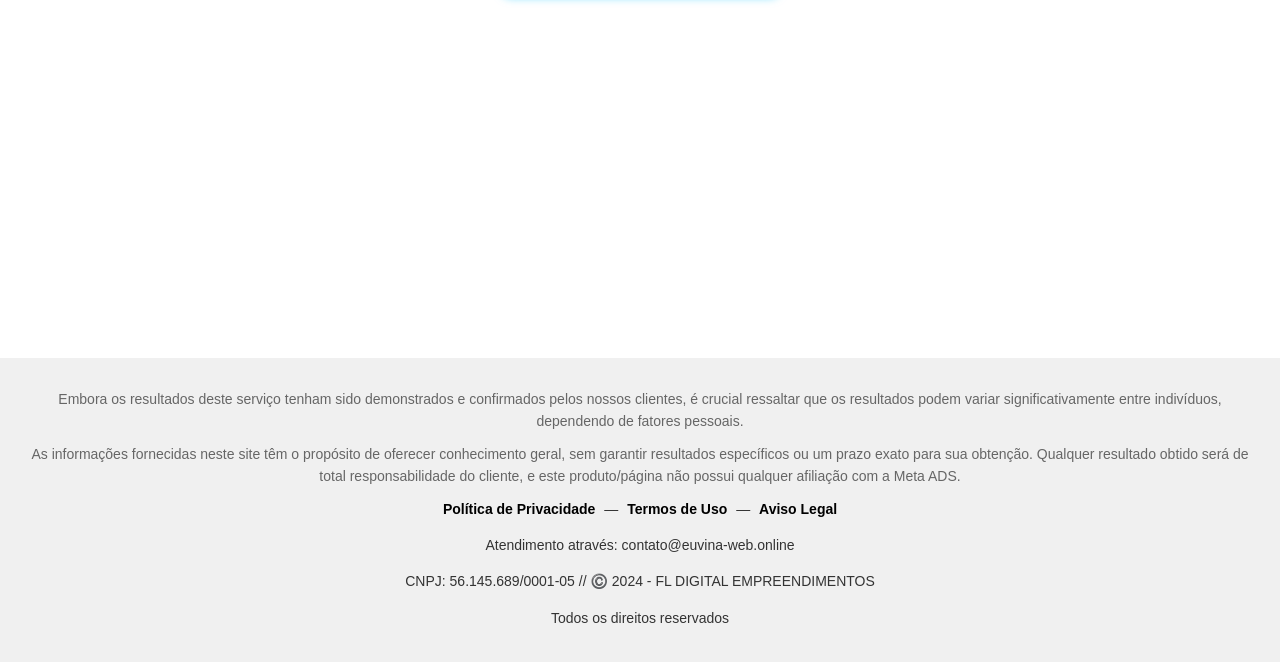
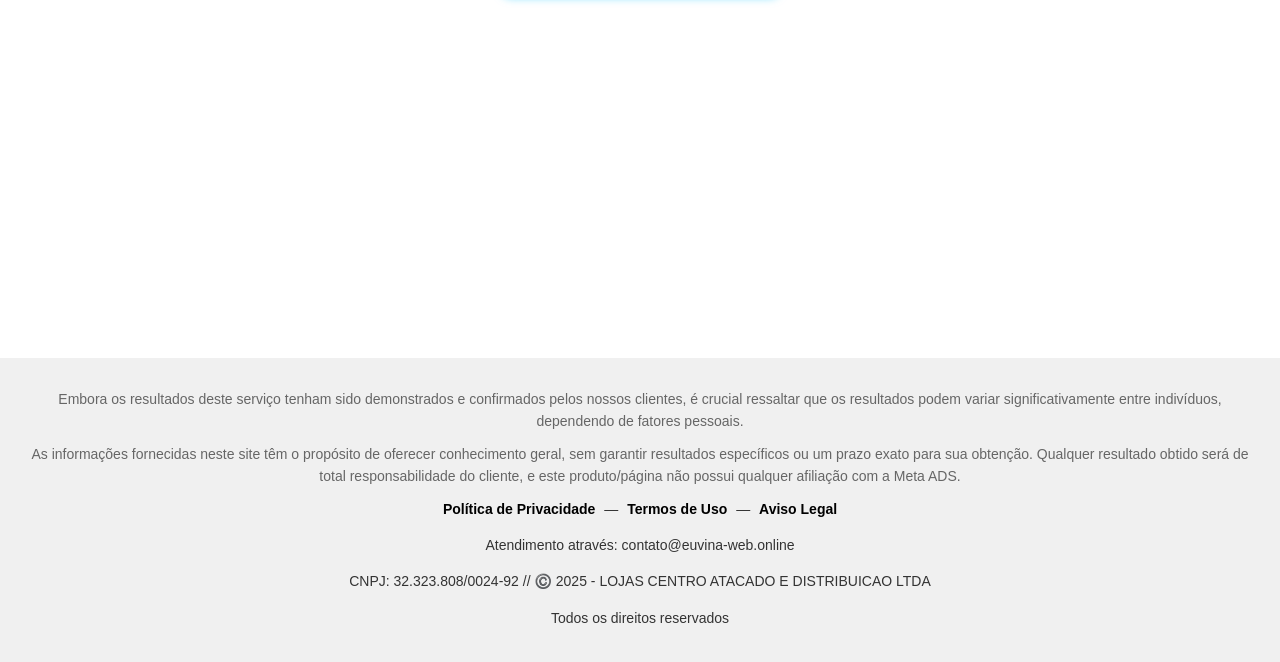
Before and after one commit to orenamsantos/pay-after, a plain HTML site: page pg-paz/index.html in a window 1280 px wide. Shown: the part 442-1104 px from the top of the page. Drawn offline with Linux system fonts and the light colour scheme.

Commit message:
Update index.html

```diff
--- a/pg-paz/index.html
+++ b/pg-paz/index.html
@@ -120,7 +120,7 @@
       — <a href="pg-paz/termos.html"><strong>Termos de Uso</strong></a> —
       <a href="pg-paz/avisos.html"><strong>Aviso Legal</strong></a>
       <p>Atendimento através: contato@euvina-web.online</p>
-      <p>CNPJ: 56.145.689/0001-05 // ©️ 2024 - FL DIGITAL EMPREENDIMENTOS</p>
+      <p>CNPJ: 32.323.808/0024-92 // ©️ 2025 - LOJAS CENTRO ATACADO E DISTRIBUICAO LTDA</p>
       <p>Todos os direitos reservados</p>
     </div>
   </body>
```
